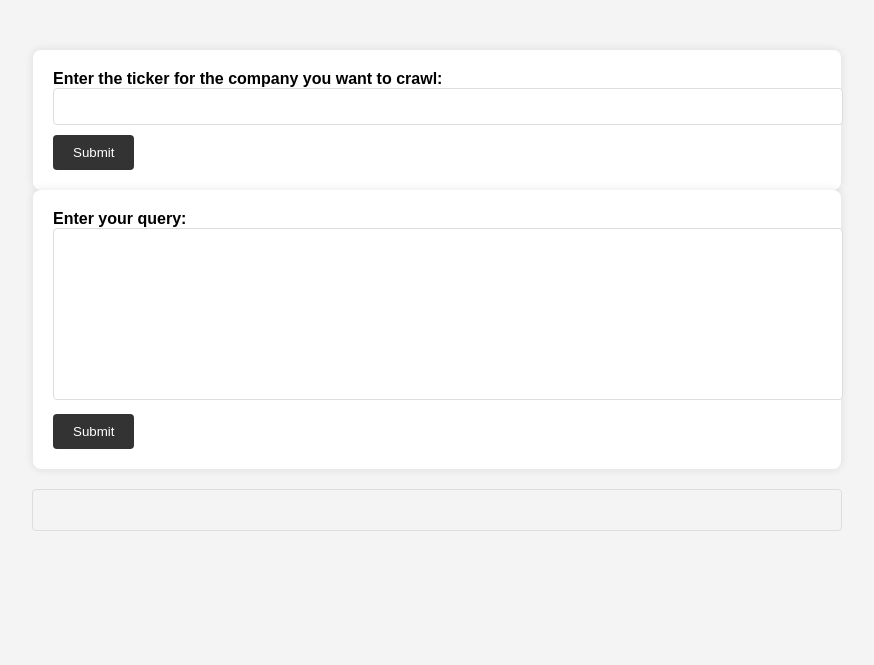
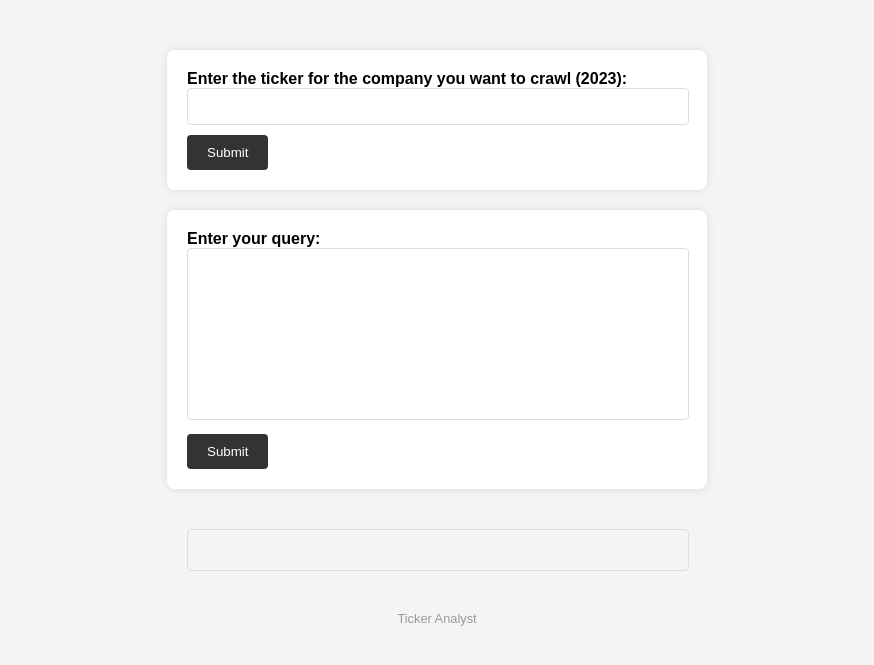
Before and after one commit to ycm-hackers/vectara, a Flask app: page / in a window 1280 px wide. Shown: the top 665 px of the page, without its empty margins (203-1077 px from the left). Run offline with Flask 3, Linux system fonts and the light colour scheme.

Commit message:
Cleaned up version

```diff
--- a/app.py
+++ b/app.py
@@ -1,7 +1,11 @@
-# app.py
+#app.py
+
 from flask import Flask, render_template, request, redirect, url_for
 import main
 import ingest
+import logging
+
+logging.basicConfig(level=logging.INFO)
 
 app = Flask(__name__)
 
@@ -13,17 +17,23 @@ def home():
 def index():
     if request.method == 'POST':
         ticker = request.form.get('ticker')
+        logging.info(f"Received ticker: {ticker}")
         ingest.main(ticker)
+        logging.info("Redirecting to query page")
         return redirect(url_for('query'))
-
 
 @app.route('/query', methods=['GET', 'POST'])
 def query():
     if request.method == 'POST':
         query_text = request.form.get('query')
         response_json = main.send_query(query_text)
-        response = main.format_response(response_json)
-        return response_json
+        if response_json:
+            formatted_response = main.format_response(response_json)
+            return {"response": formatted_response}
+        else:
+            return {"error": "No response received from the query"}, 500
+    else:
+        return {"error": "This page is not accessible via GET request"}, 405
 
 if __name__ == '__main__':
     app.run(debug=True)
--- a/config/edgar.yaml
+++ b/config/edgar.yaml
@@ -7,7 +7,5 @@ crawling:
   crawler_type: edgar
 
 edgar_crawler:
-  tickers: ['AAPL', 'AMZN', 'GOOG',
-           ]
-  start_date: "2021-01-01"
-  end_date: "2023-05-08"
+  start_date: "2023-01-01"
+  end_date: "2023-11-11"
--- a/core/crawler.py
+++ b/core/crawler.py
@@ -1,3 +1,5 @@
+#crawler.py
+
 from omegaconf import OmegaConf, DictConfig
 import requests
 from bs4 import BeautifulSoup
--- a/core/extract.py
+++ b/core/extract.py
@@ -1,3 +1,5 @@
+#extract.py
+
 import logging
 from typing import Tuple
 
--- a/core/indexer.py
+++ b/core/indexer.py
@@ -1,3 +1,4 @@
+#indexer.py
 import logging
 import json
 import os
--- a/core/pdf_convert.py
+++ b/core/pdf_convert.py
@@ -1,3 +1,5 @@
+#pdf_convert.py
+
 import logging
 import subprocess
 import pdfkit
--- a/core/utils.py
+++ b/core/utils.py
@@ -1,6 +1,7 @@
 from bs4 import BeautifulSoup
 import requests
 from urllib.parse import urlparse, urlunparse, ParseResult
+#utils.py
 import re
 from langdetect import detect
 from typing import List, Set
--- a/ingest.py
+++ b/ingest.py
@@ -1,3 +1,5 @@
+#ingest.py
+
 import logging
 import json
 import requests
--- a/templates/index.html
+++ b/templates/index.html
@@ -1,8 +1,7 @@
-<!-- index.html -->
 <!DOCTYPE html>
 <html>
 <head>
-    <title>ChatGPT with Ticker Query</title>
+    <title>Ticker Analyst</title>
     <script src="https://ajax.googleapis.com/ajax/libs/jquery/3.5.1/jquery.min.js"></script>
     <style>
         body {
@@ -17,6 +16,10 @@
             justify-content: center;
             align-items: center;
             margin-top: 50px;
+            max-width: 500px; /* Set a max-width for the form container */
+            width: 100%; /* Set width to be 100% for smaller screens */
+            margin-left: auto;
+            margin-right: auto;
         }
         form {
             background: #fff;
@@ -24,19 +27,19 @@
             border-radius: 8px;
             box-shadow: 0px 0px 10px 0px rgba(0,0,0,0.1);
             margin-bottom: 20px;
-            width: 60%; /* Adjust the width of the form */
-            margin: 0 auto; /* Center the form */
+            width: 100%;
         }
         label {
             font-weight: bold;
             margin-bottom: 10px;
         }
         input[type="text"], textarea {
-            width: 100%;
+            width: calc(100% - 20px); /* Adjust width to account for padding */
             padding: 10px;
             margin-bottom: 10px;
             border-radius: 4px;
             border: 1px solid #ddd;
+            max-width: 100%; /* Ensure it doesn't exceed the form's width */
         }
         textarea {
             height: 150px;
@@ -50,19 +53,42 @@
             border-radius: 4px;
             cursor: pointer;
         }
+        .button-active {
+            background-color: #555; /* Darker shade for active state */
+        }
         #response {
-            width: 60%;
             margin: 20px auto;
             padding: 20px;
             border-radius: 4px;
             border: 1px solid #ddd;
+            width: calc(100% - 40px); /* Adjust width to account for padding */
+        }
+        .loading-spinner {
+            border: 4px solid #f3f3f3; /* Light grey */
+            border-top: 4px solid #3498db; /* Blue */
+            border-radius: 50%;
+            width: 20px;
+            height: 20px;
+            animation: spin 2s linear infinite;
+            margin: auto;
+        }
+        .footer {
+            text-align: center;
+            margin: 20px 0;
+            color: #999;
+            font-size: 0.8em;
+        }
+
+        @keyframes spin {
+            0% { transform: rotate(0deg); }
+            100% { transform: rotate(360deg); }
         }
     </style>
 </head>
 <body>
     <div class="form-container">
         <form id="tickerForm" method="POST">
-            <label for="ticker">Enter the ticker for the company you want to crawl:</label>
+            <label for="ticker">Enter the ticker for the company you want to crawl (2023):</label>
             <input type="text" id="ticker" name="ticker">
             <input type="submit" value="Submit">
         </form>
@@ -72,33 +98,53 @@
             <textarea id="query" name="query"></textarea>
             <input type="submit" value="Submit">
         </form>
+        <div id="response"></div>
     </div>
 
-    <div id="response"></div>
 
     <script>
         $(document).ready(function() {
+            function displayCompletionMessage() {
+                $('#response').html('<p>Crawling complete. You can now submit a query.</p>');
+            }
+
             $('#tickerForm').on('submit', function(e) {
                 e.preventDefault();
+                $('#response').html('<div class="loading-spinner"></div>');
                 $.ajax({
                     url: '/ticker',
                     method: 'POST',
-                    data: $(this).serialize()
+                    data: $(this).serialize(),
+                    beforeSend: function() {
+                        $('input[type="submit"]').addClass('button-active');
+                    },
+                    complete: function() {
+                        $('input[type="submit"]').removeClass('button-active');
+                        displayCompletionMessage();
+                    }
                 });
             });
 
             $('#queryForm').on('submit', function(e) {
                 e.preventDefault();
+                $('#response').html('<div class="loading-spinner"></div>');
                 $.ajax({
                     url: '/query',
                     method: 'POST',
                     data: $(this).serialize(),
+                    beforeSend: function() {
+                        $('input[type="submit"]').addClass('button-active');
+                    },
                     success: function(response) {
-                        $('#response').html('<p>' + response.responseSet[0].summary[0].text + '</p>');
+                        $('#response').html('<p>' + response.response + '</p>');
+                    },
+                    complete: function() {
+                        $('input[type="submit"]').removeClass('button-active');
                     }
                 });
             });
         });
     </script>
+    <div class="footer">Ticker Analyst</div>
 </body>
 </html>
```
Also changed, not shown: crawlers/edgar_crawler.py (+27 -16 lines), main.py (+8 -4 lines).
